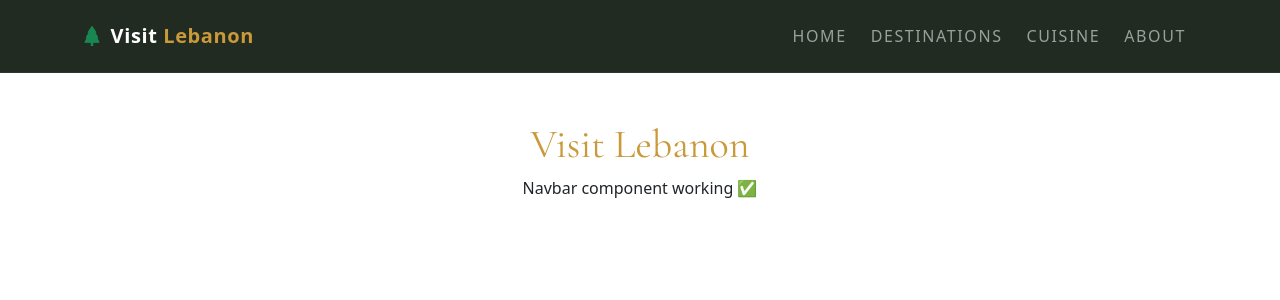
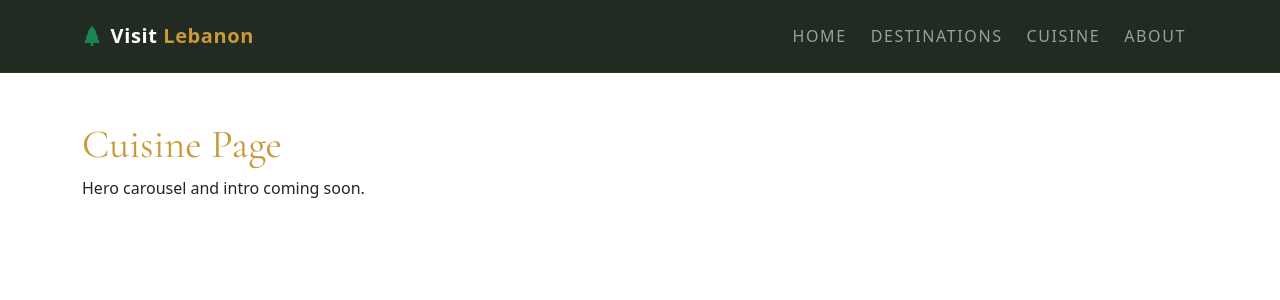
Before and after one commit to khaledkarhani/visit-lebanon, a React (Create React App) app: page /cuisine in a window 1280 px wide. Shown: the top 300 px of the page. Built offline with nearby package versions, Linux system fonts and the light colour scheme.

Commit message:
Add React Router with 4 pages and Link navigation

```diff
--- a/package.json
+++ b/package.json
@@ -11,6 +11,7 @@
     "bootstrap-icons": "^1.13.1",
     "react": "^19.2.6",
     "react-dom": "^19.2.6",
+    "react-router-dom": "^7.15.1",
     "react-scripts": "5.0.1",
     "web-vitals": "^2.1.4"
   },
--- a/src/App.js
+++ b/src/App.js
@@ -1,15 +1,25 @@
 
-import Navbar from "./components/Navbar";
+import { BrowserRouter, Routes, Route } from 'react-router-dom';
+import Navbar from './components/Navbar';
+import Home from './pages/Home';
+import Destinations from './pages/Destinations';
+import Cuisine from './pages/Cuisine';
+import About from './pages/About';
 
 function App() {
   return (
-    <div className="App">
+    <BrowserRouter>
+
       <Navbar />
-       <h1 className="text-center text-gold" style={{ marginTop: '120px' }}>
-         Visit Lebanon
-        </h1>
-      <p className="text-center">Navbar component working ✅</p>
-    </div>
+
+
+      <Routes>
+        <Route path="/" element={<Home />} />
+        <Route path="/destinations" element={<Destinations />} />
+        <Route path="/cuisine" element={<Cuisine />} />
+        <Route path="/about" element={<About />} />
+      </Routes>
+    </BrowserRouter>
   );
 }
 
--- a/src/components/Navbar.js
+++ b/src/components/Navbar.js
@@ -1,13 +1,15 @@
+
+import { Link } from 'react-router-dom';
 
 function Navbar() {
   return (
     <nav className="navbar navbar-expand-lg navbar-dark fixed-top" id="mainNav">
       <div className="container">
 
-        <a className="navbar-brand fw-bold" href="/">
-          <i className="bi bi-tree-fill me-2 text-success"></i>
-          Visit <span className="text-gold">Lebanon</span>
-        </a>
+        <Link className="navbar-brand fw-bold" to="/">
+        <i className="bi bi-tree-fill me-2 text-success"></i>
+        Visit <span className="text-gold">Lebanon</span>
+        </Link>
 
 
         <button
@@ -22,10 +24,10 @@ function Navbar() {
 
         <div className="collapse navbar-collapse" id="navbarNav">
           <ul className="navbar-nav ms-auto">
-            <li className="nav-item"><a className="nav-link" href="/">Home</a></li>
-            <li className="nav-item"><a className="nav-link" href="/destinations">Destinations</a></li>
-            <li className="nav-item"><a className="nav-link" href="/cuisine">Cuisine</a></li>
-            <li className="nav-item"><a className="nav-link" href="/about">About</a></li>
+            <li className="nav-item"><Link className="nav-link" to="/">Home</Link></li>
+            <li className="nav-item"><Link className="nav-link" to="/destinations">Destinations</Link></li>
+            <li className="nav-item"><Link className="nav-link" to="/cuisine">Cuisine</Link></li>
+            <li className="nav-item"><Link className="nav-link" to="/about">About</Link></li>
           </ul>
         </div>
       </div>
--- /dev/null
+++ b/src/pages/About.js
@@ -0,0 +1,11 @@
+
+function About() {
+  return (
+    <div className="container" style={{ marginTop: '120px' }}>
+      <h1 className="text-gold">About Page</h1>
+      <p>Hero carousel and intro coming soon.</p>
+    </div>
+  );
+}
+
+export default About;
--- /dev/null
+++ b/src/pages/Cuisine.js
@@ -0,0 +1,11 @@
+
+function Cuisine() {
+  return (
+    <div className="container" style={{ marginTop: '120px' }}>
+      <h1 className="text-gold">Cuisine Page</h1>
+      <p>Hero carousel and intro coming soon.</p>
+    </div>
+  );
+}
+
+export default Cuisine;
--- /dev/null
+++ b/src/pages/Home.js
@@ -0,0 +1,11 @@
+
+function Home() {
+  return (
+    <div className="container" style={{ marginTop: '120px' }}>
+      <h1 className="text-gold">Home Page</h1>
+      <p>Hero carousel and intro coming soon.</p>
+    </div>
+  );
+}
+
+export default Home;
```
Also changed, not shown: src/pages/Destination.js (added, +11 -0 lines), 1 other file (tests, documents, lock files or other folders).
